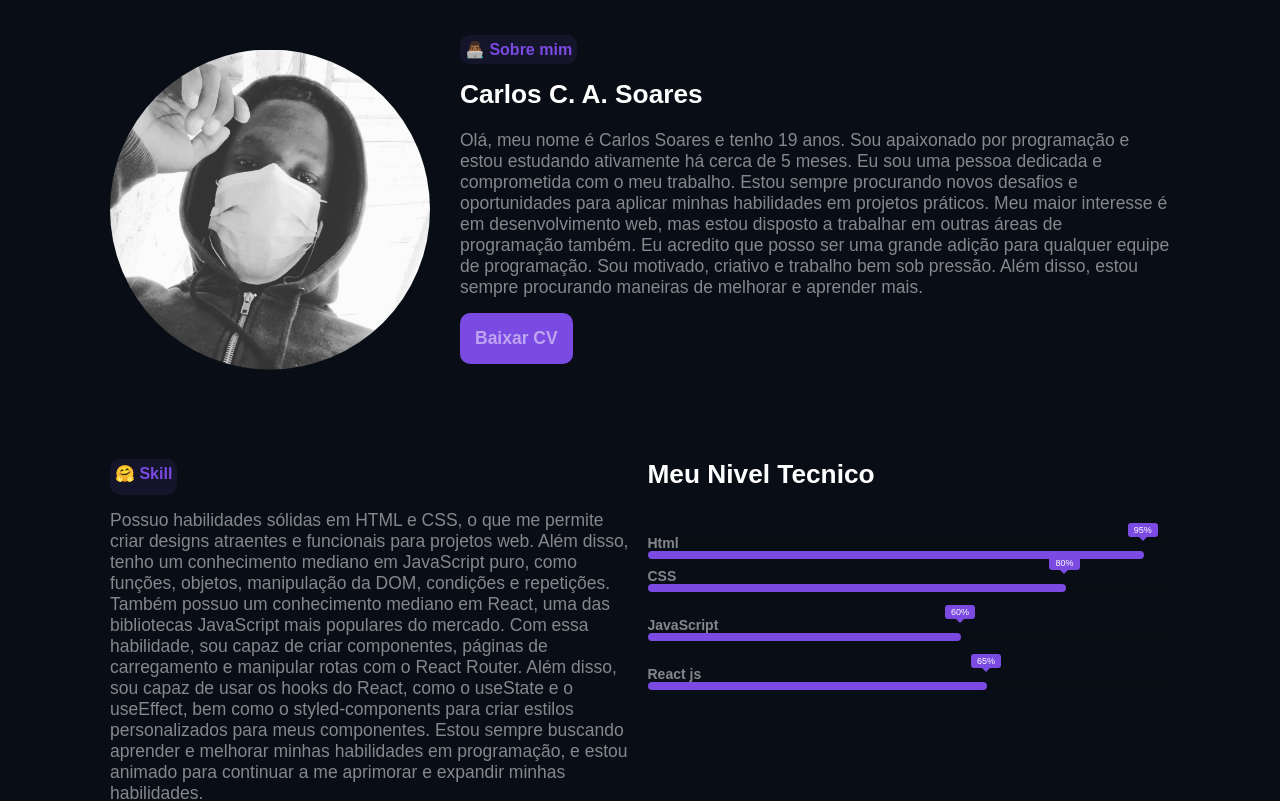
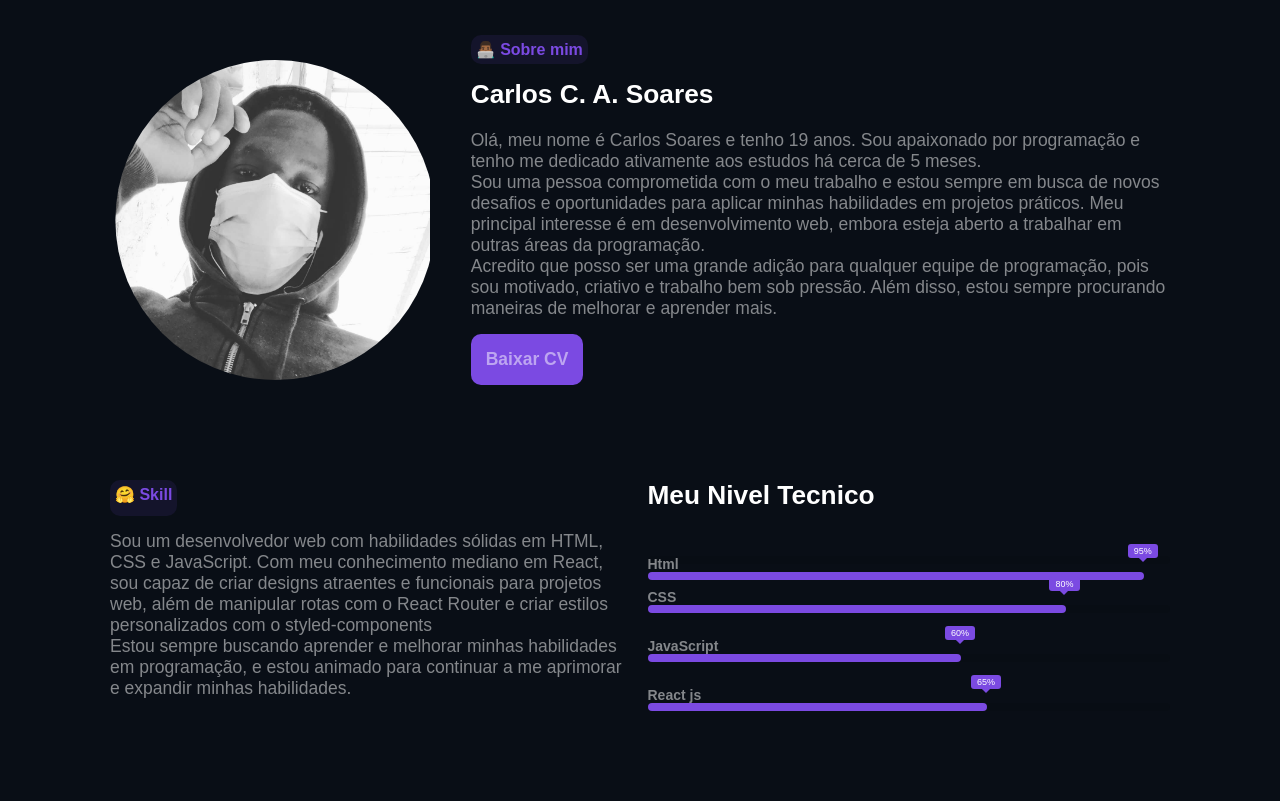
Before and after one commit to CarlosSoares123/Meu-portfolio, a React (Vite) app: page / in a window 1280 px wide. Shown: the part 860-1661 px from the top of the page. Built offline with nearby package versions, Linux system fonts and the light colour scheme.

Commit message:
retirando textos a mais

```diff
--- a/src/App.styles.js
+++ b/src/App.styles.js
@@ -111,7 +111,7 @@ export const Body = styled.div`
     top: 0;
     pointer-events: none;
     transform: translate(-50%, -50%);
-    transition: .1s ease;
+    transition: .1s;
     z-index: 200;
   }
   .cursor2{
@@ -124,7 +124,7 @@ export const Body = styled.div`
     top: 0;
     pointer-events: none;
     transform: translate(-50%, -50%);
-    transition: .15s ease;
+    transition: .2s;
     z-index: 200;
   }
 
--- a/src/components/Skill/Skill.jsx
+++ b/src/components/Skill/Skill.jsx
@@ -8,16 +8,9 @@ export const Skill = () => {
       <C.titulo1>🤗 Skill</C.titulo1>
       <C.titulo2>Meu Nivel Tecnico</C.titulo2>
       <p>
-      Possuo habilidades sólidas em HTML e CSS, o que me permite criar designs atraentes
-      e funcionais para projetos web. Além disso, tenho um conhecimento mediano em JavaScript
-      puro, como funções, objetos, manipulação da DOM, condições e repetições.
-      Também possuo um conhecimento mediano em React, uma das bibliotecas JavaScript mais populares
-      do mercado. Com essa habilidade, sou capaz de criar componentes, páginas de carregamento e
-      manipular rotas com o React Router. Além disso, sou capaz de usar os hooks do React, como o
-      useState e o useEffect, bem como o styled-components para criar estilos personalizados para
-      meus componentes.
-      Estou sempre buscando aprender e melhorar minhas habilidades em programação, e estou animado
-      para continuar a me aprimorar e expandir minhas habilidades.
+      Sou um desenvolvedor web com habilidades sólidas em HTML, CSS e JavaScript. Com meu conhecimento mediano em React, sou capaz de criar designs atraentes e funcionais para projetos web, além de manipular rotas com o React Router e criar estilos personalizados com o styled-components
+      <br />
+      Estou sempre buscando aprender e melhorar minhas habilidades em programação, e estou animado para continuar a me aprimorar e expandir minhas habilidades.
       </p>
 
       <Sk.skillContent>
--- a/src/components/Sobre/Sobre.jsx
+++ b/src/components/Sobre/Sobre.jsx
@@ -16,9 +16,11 @@ export const Sobre = () => {
           <C.titulo1>👨🏾‍💻 Sobre mim</C.titulo1>
           <C.titulo2>Carlos C. A. Soares</C.titulo2>
           <p>
-          Olá, meu nome é Carlos Soares e tenho 19 anos. Sou apaixonado por programação e estou estudando ativamente há cerca de 5 meses.
-          Eu sou uma pessoa dedicada e comprometida com o meu trabalho. Estou sempre procurando novos desafios e oportunidades para aplicar minhas habilidades em projetos práticos. Meu maior interesse é em desenvolvimento web, mas estou disposto a trabalhar em outras áreas de programação também.
-          Eu acredito que posso ser uma grande adição para qualquer equipe de programação. Sou motivado, criativo e trabalho bem sob pressão. Além disso, estou sempre procurando maneiras de melhorar e aprender mais.
+          Olá, meu nome é Carlos Soares e tenho 19 anos. Sou apaixonado por programação e tenho me dedicado ativamente aos estudos há cerca de 5 meses.
+          <br />
+          Sou uma pessoa comprometida com o meu trabalho e estou sempre em busca de novos desafios e oportunidades para aplicar minhas habilidades em projetos práticos. Meu principal interesse é em desenvolvimento web, embora esteja aberto a trabalhar em outras áreas da programação.
+          <br />
+          Acredito que posso ser uma grande adição para qualquer equipe de programação, pois sou motivado, criativo e trabalho bem sob pressão. Além disso, estou sempre procurando maneiras de melhorar e aprender mais.
           </p>
           <C.ButaoPersonalizado>
             Baixar CV
```
